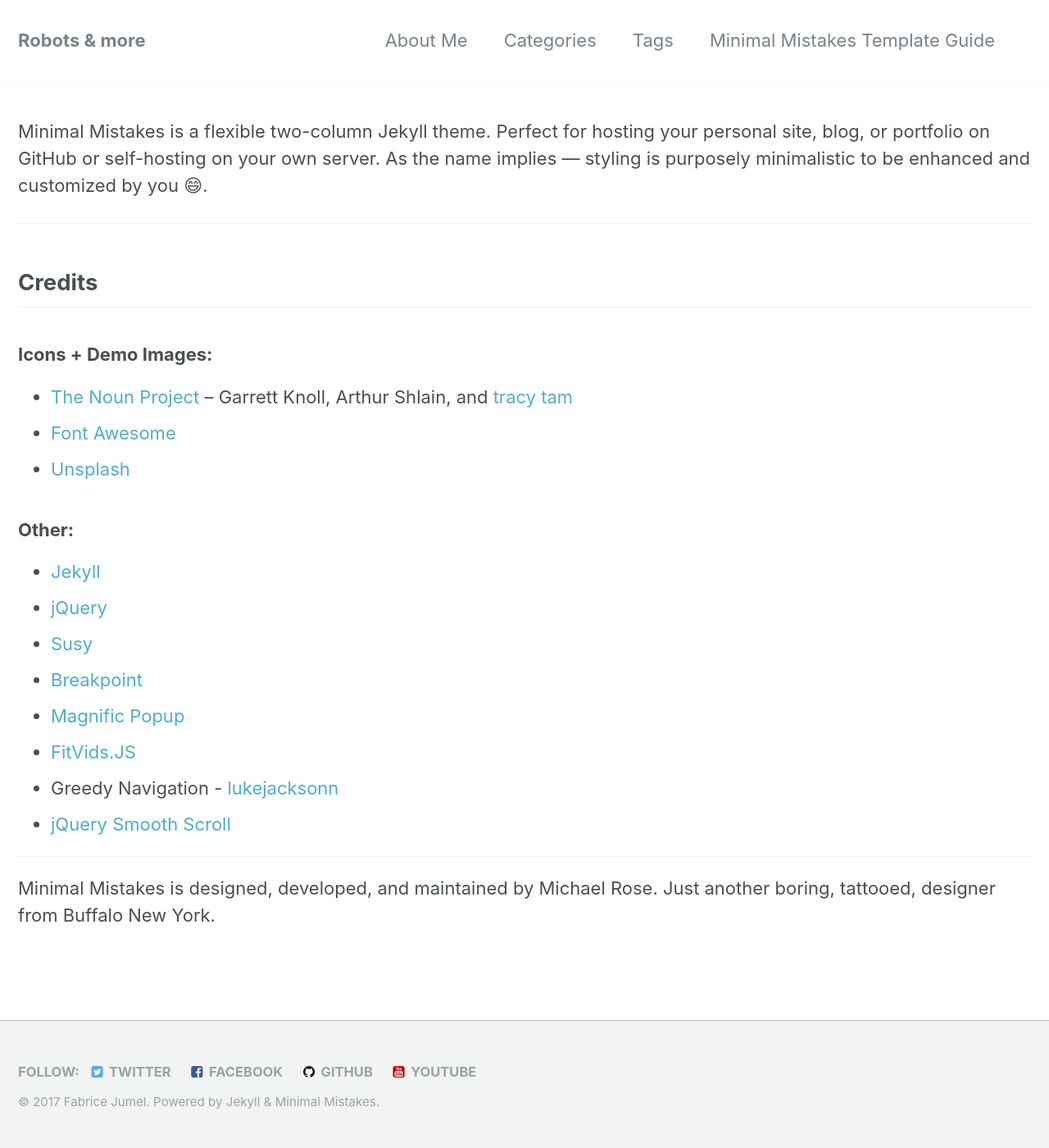
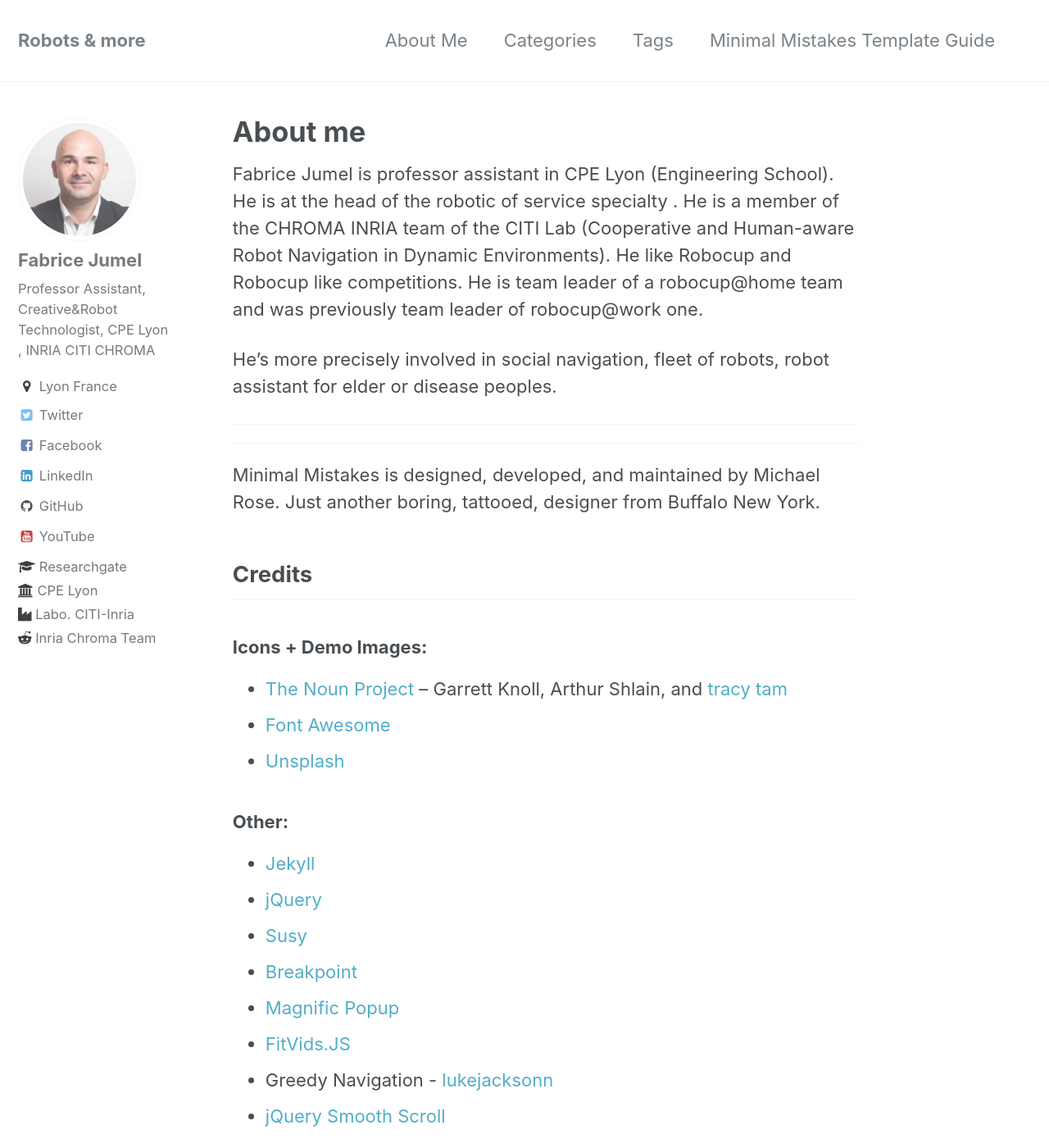
Before and after one commit to fabricejumel/fabricejumel.github.io, a Jekyll site: the page built from _pages/about.md, in a window 1280 px wide and 1400 px high. Shown: the whole window at 82% size. Built offline with Jekyll 4.4.1, drawn with Linux system fonts in a browser that asks for light colours; emoji names are drawn with the system emoji font.

Commit message:
Update about.md

```diff
--- a/_pages/about.md
+++ b/_pages/about.md
@@ -1,15 +1,22 @@
 ---
 permalink: /about/
 title: "About me"
-layout: splash
+
 ---
 
-Minimal Mistakes is a flexible two-column Jekyll theme. Perfect for hosting your personal site, blog, or portfolio on GitHub or self-hosting on your own server. As the name implies --- styling is purposely minimalistic to be enhanced and customized by you :smile:.
+Fabrice Jumel is professor assistant  in CPE Lyon (Engineering School). He is at the head of the robotic of service specialty . He is a member of the CHROMA INRIA team of the CITI Lab  (Cooperative and Human-aware Robot Navigation in Dynamic Environments). He like Robocup and Robocup like competitions. He is team leader of a robocup@home team and was previously team leader of robocup@work one.
+
+He's more precisely involved in social navigation, fleet of robots, robot assistant for elder or disease peoples.
 
 
 
 ---
 
+
+
+---
+
+Minimal Mistakes is designed, developed, and maintained by Michael Rose. Just another boring, tattooed, designer from Buffalo New York.
 ## Credits
 
 ### Icons + Demo Images:
@@ -28,7 +35,3 @@ Minimal Mistakes is a flexible two-column Jekyll theme. Perfect for hosting your
 - [FitVids.JS](http://fitvidsjs.com/)
 - Greedy Navigation - [lukejacksonn](http://codepen.io/lukejacksonn/pen/PwmwWV)
 - [jQuery Smooth Scroll](https://github.com/kswedberg/jquery-smooth-scroll)
-
----
-
-Minimal Mistakes is designed, developed, and maintained by Michael Rose. Just another boring, tattooed, designer from Buffalo New York.
```
